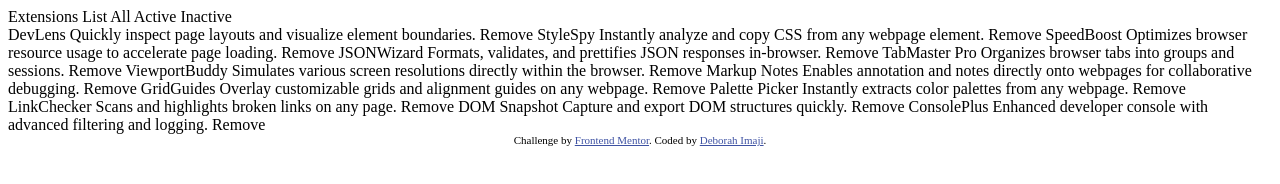
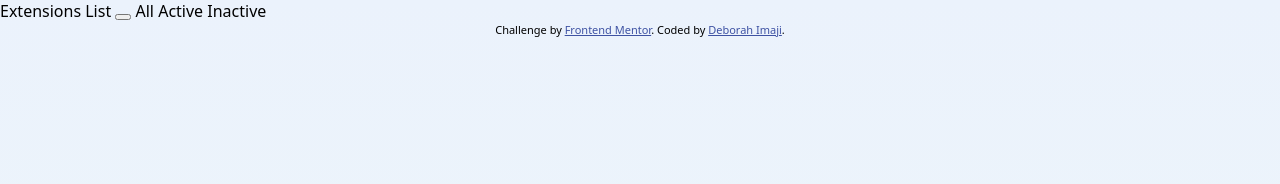
Before and after one commit to DeborahImaji/browser-extension-manager-ui, a plain HTML site: page index.html in a window 1280 px wide. Drawn offline with Linux system fonts and the light colour scheme; a web font is replaced by a local one.

Commit message:
Began writing the basic HTML and CSS

```diff
--- a/index.html
+++ b/index.html
@@ -4,30 +4,21 @@
 <head>
   <meta charset="UTF-8">
   <meta name="viewport" content="width=device-width, initial-scale=1.0">
-  <!-- displays site properly based on user's device -->
 
   <link rel="icon" type="image/png" sizes="32x32" href="./assets/images/favicon-32x32.png">
 
-  <title>Frontend Mentor | Browser extensions manager UI</title>
+  <title>Browser extensions manager UI</title>
 
-  <!-- Feel free to remove these styles or customise in your own stylesheet 👍 -->
-  <style>
-    .attribution {
-      font-size: 11px;
-      text-align: center;
-    }
-
-    .attribution a {
-      color: hsl(228, 45%, 44%);
-    }
-  </style>
+  <link rel="stylesheet" href="style.css">
 </head>
 
-<body>
+<body id="body">
 
   <header>
 
     Extensions List
+
+    <button class="theme-button" id="theme-button"></button>
 
     All
     Active
@@ -37,60 +28,15 @@
 
   <main>
 
-    DevLens
-    Quickly inspect page layouts and visualize element boundaries.
-    Remove
-
-    StyleSpy
-    Instantly analyze and copy CSS from any webpage element.
-    Remove
-
-    SpeedBoost
-    Optimizes browser resource usage to accelerate page loading.
-    Remove
-
-    JSONWizard
-    Formats, validates, and prettifies JSON responses in-browser.
-    Remove
-
-    TabMaster Pro
-    Organizes browser tabs into groups and sessions.
-    Remove
-
-    ViewportBuddy
-    Simulates various screen resolutions directly within the browser.
-    Remove
-
-    Markup Notes
-    Enables annotation and notes directly onto webpages for collaborative debugging.
-    Remove
-
-    GridGuides
-    Overlay customizable grids and alignment guides on any webpage.
-    Remove
-
-    Palette Picker
-    Instantly extracts color palettes from any webpage.
-    Remove
-
-    LinkChecker
-    Scans and highlights broken links on any page.
-    Remove
-
-    DOM Snapshot
-    Capture and export DOM structures quickly.
-    Remove
-
-    ConsolePlus
-    Enhanced developer console with advanced filtering and logging.
-    Remove
-
   </main>
 
   <div class="attribution">
     Challenge by <a href="https://www.frontendmentor.io?ref=challenge">Frontend Mentor</a>.
     Coded by <a href="#">Deborah Imaji</a>.
   </div>
+
+  <script src="script.js"></script>
+
 </body>
 
 </html>
--- /dev/null
+++ b/script.js
@@ -0,0 +1,6 @@
+function changeTheme() {
+    let body = document.querySelector("#body");
+}
+
+let themeButton = document.querySelector("#theme-button");
+themeButton.addEventListener('click', changeTheme);
--- /dev/null
+++ b/style.css
@@ -0,0 +1,53 @@
+@font-face {
+    font-family: 'Noto Sans';
+    src: url('./assets/fonts/NotoSans-Regular.woff2') format('woff2');
+    font-weight: 400;
+    font-style: normal;
+}
+
+@font-face {
+    font-family: 'Noto Sans';
+    src: url('./assets/fonts/NotoSans-Medium.woff2') format('woff2');
+    font-weight: 500;
+    font-style: normal;
+}
+
+@font-face {
+    font-family: 'Noto Sans';
+    src: url('./assets/fonts/NotoSans-Bold.woff2') format('woff2');
+    font-weight: 700;
+    font-style: normal;
+}
+
+html {
+    min-height: 100vh;
+    margin: 0;
+    padding: 0;
+}
+
+body {
+    background: linear-gradient(180deg, #EBF2FC 0%, #EEF8F9 100%);
+    background-repeat: no-repeat;
+    font-family: 'Noto Sans', sans-serif;
+    min-height: 100vh;
+    margin: 0;
+    padding: 0;
+}
+
+.dark body {
+    background: linear-gradient(180deg, #040918 0%, #091540 100%);
+    background-repeat: no-repeat;
+    font-family: 'Noto Sans', sans-serif;
+    min-height: 100vh;
+    margin: 0;
+    padding: 0;
+}
+
+.attribution {
+    font-size: 11px;
+    text-align: center;
+}
+
+.attribution a {
+    color: hsl(228, 45%, 44%);
+}
```
